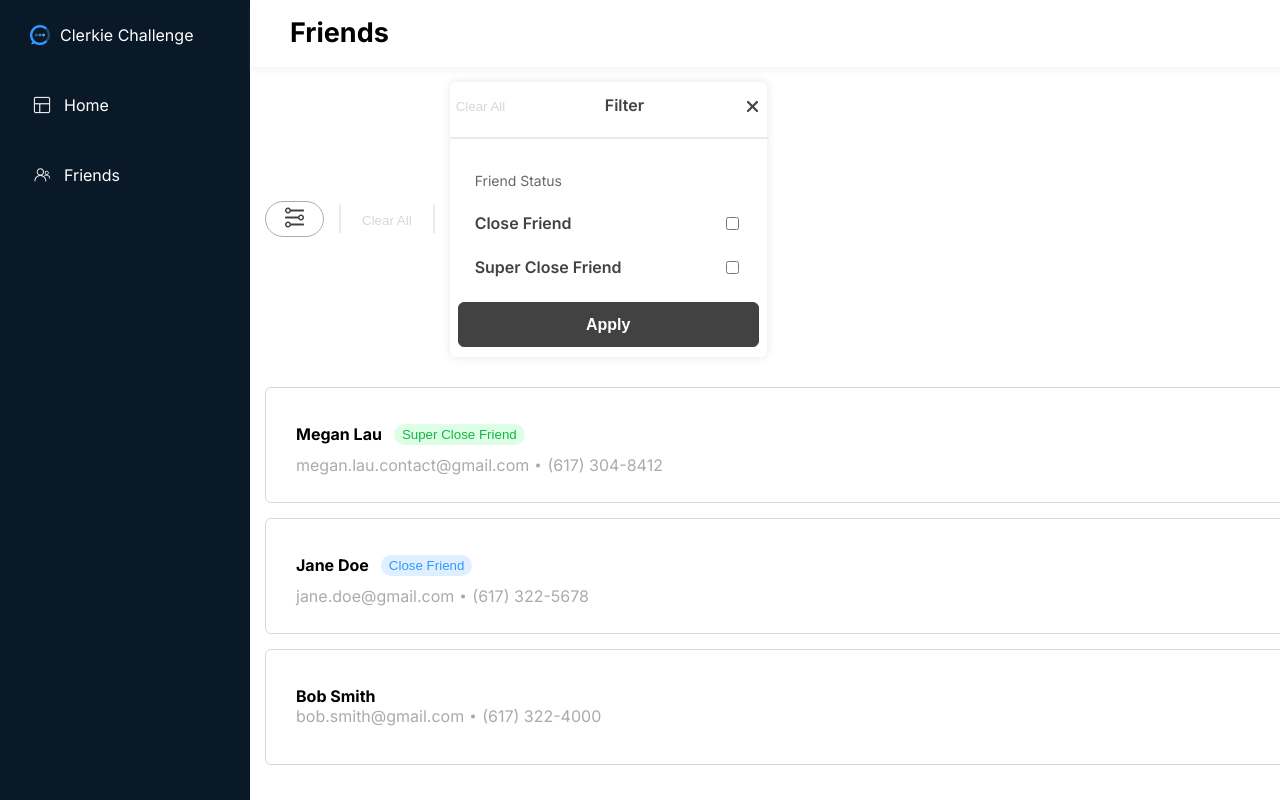
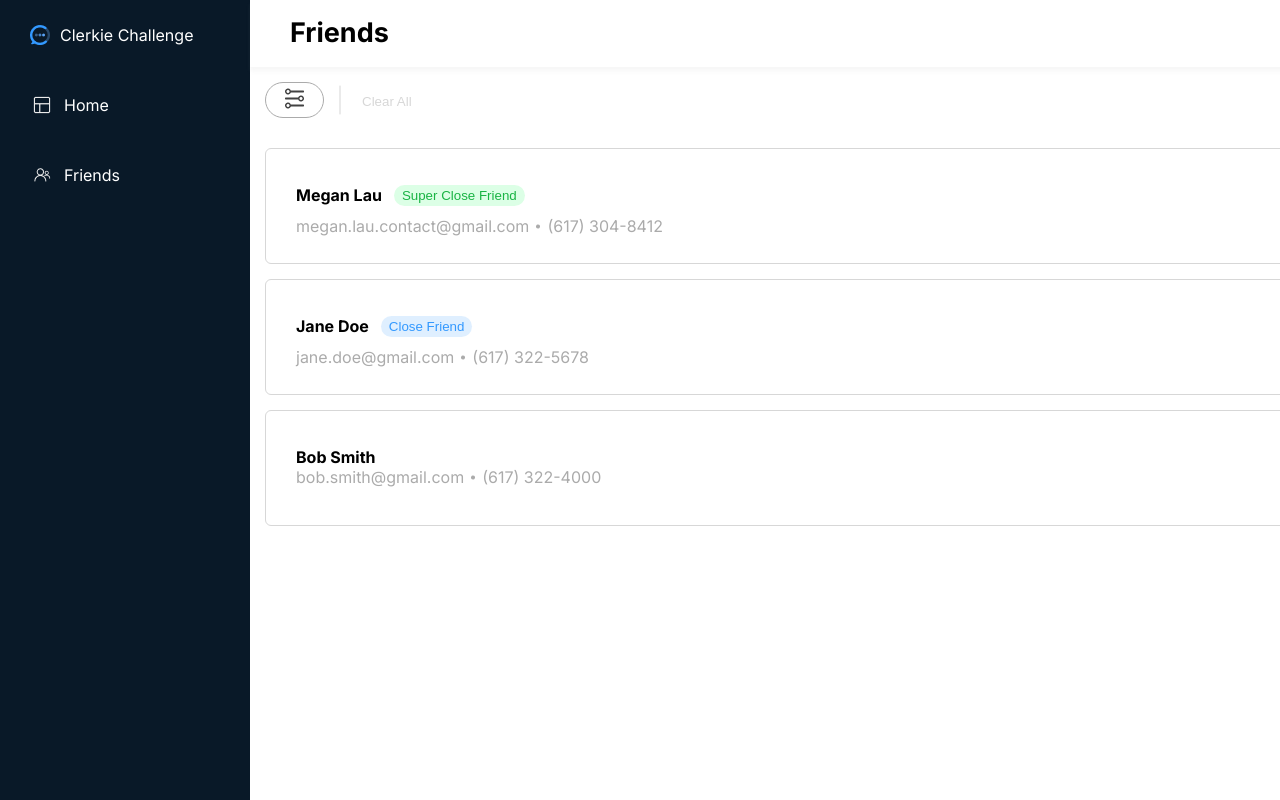
Before and after one commit to meganmelau/ClerkieFriendDashboard, a Next.js app: page / in a window 1280 px wide. Built offline with nearby package versions, Linux system fonts and the light colour scheme.

Commit message:
add opening menu filter

```diff
--- a/pages/components/Filter/FilterButton.tsx
+++ b/pages/components/Filter/FilterButton.tsx
@@ -3,7 +3,7 @@ import styled from "styled-components";
 import { colors } from "../StyleVariables";
 
 const PillButton = styled.button`
-  background: #ffffff;
+  background: ${(props) => (props.isOpen ? "#424242" : "#FFFFFF")};
   border: 1px solid ${colors.lightGrey};
   border-radius: 30px;
   width: 59px;
@@ -14,9 +14,13 @@ const FilterImg = styled.img`
   object-fit: contain;
 `;
 
-const FilterButton = () => {
+type FilterButtonProps = {
+  onClick: () => void;
+  isOpen: boolean;
+};
+const FilterButton: React.FC<FilterButtonProps> = ({ onClick, isOpen }) => {
   return (
-    <PillButton>
+    <PillButton onClick={onClick} isOpen={isOpen}>
       <FilterImg src="filter_icon.png" />
     </PillButton>
   );
--- a/pages/components/Filter/FilterMenu.tsx
+++ b/pages/components/Filter/FilterMenu.tsx
@@ -8,6 +8,7 @@ const Menu = styled.div`=
   background: white;
   box-shadow: 0px 0px 10px rgba(0, 0, 0, 0.1);
   border-radius: 6px;
+  z-index: 2;
 `;
 
 const ApplyButton = styled.button`
--- a/pages/components/FriendsPage/FriendsPage.tsx
+++ b/pages/components/FriendsPage/FriendsPage.tsx
@@ -1,4 +1,4 @@
-import React from "react";
+import React, { useState } from "react";
 import styled from "styled-components";
 import { FriendType } from "../../data/FriendType";
 import FriendsListContainer from "./FriendsListContainer";
@@ -43,6 +43,12 @@ type FriendsPageProps = {
 };
 
 const FriendsPage: React.FC<FriendsPageProps> = ({ data }) => {
+  const [isOpen, setIsOpen] = useState(false);
+
+  const HandleFilter = () => {
+    return setIsOpen(!isOpen);
+  };
+
   return (
     <StyledContainer data-test-ids="FriendsPage">
       <HeaderBox>
@@ -50,11 +56,12 @@ const FriendsPage: React.FC<FriendsPageProps> = ({ data }) => {
       </HeaderBox>
       <StyledFriendsContainer>
         <FilterRow>
-          <FilterButton />
+          <div>
+            <FilterButton onClick={HandleFilter} isOpen={isOpen} />
+            {isOpen && <FilterMenu />}
+          </div>
           <DividerImg src="vertical_bar.png" />
           <ClearAllButton hasFilters={false} />
-          <DividerImg src="vertical_bar.png" />
-          <FilterMenu />
         </FilterRow>
         <FriendsListContainer friendsData={data} />
       </StyledFriendsContainer>
```
